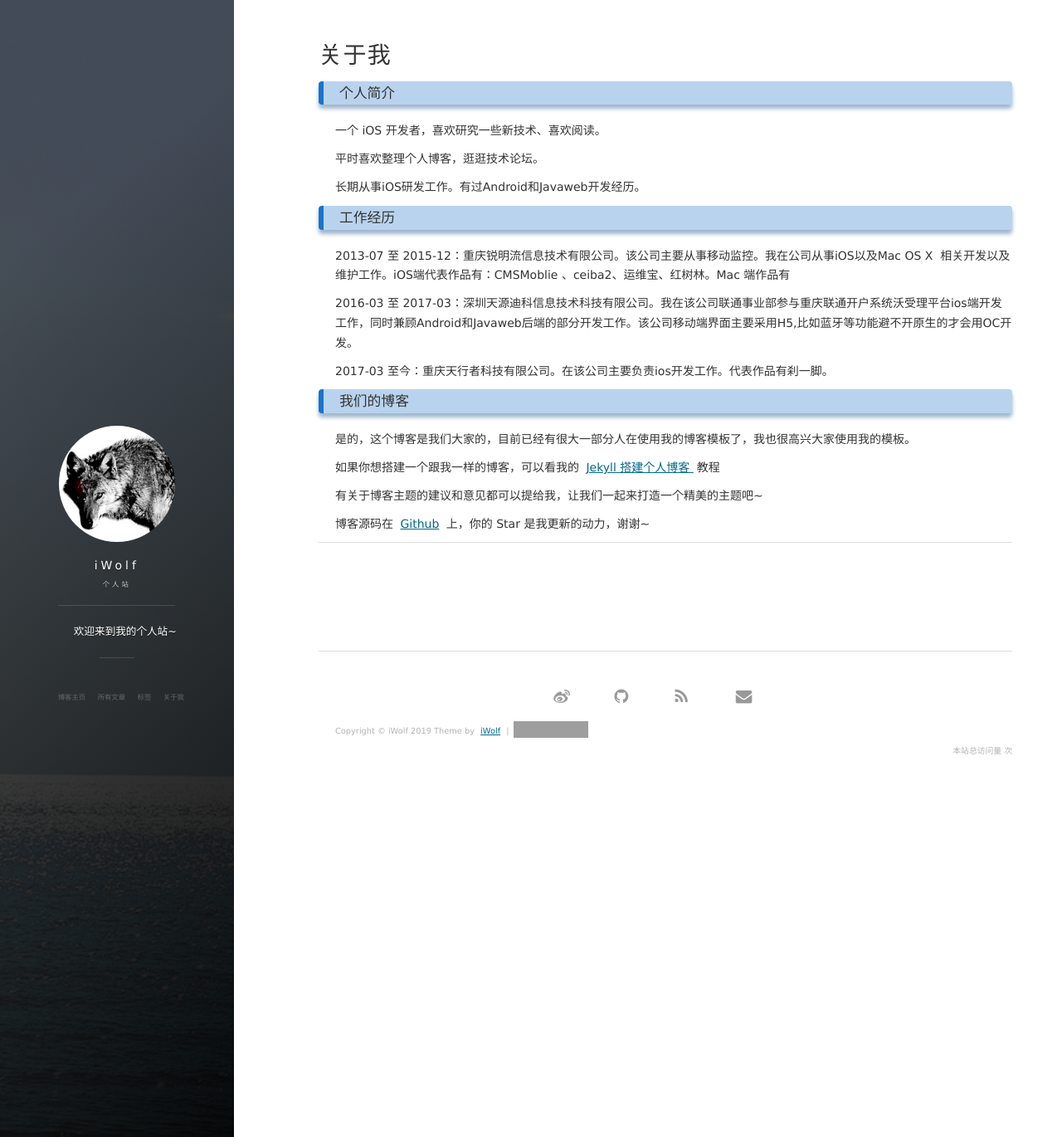
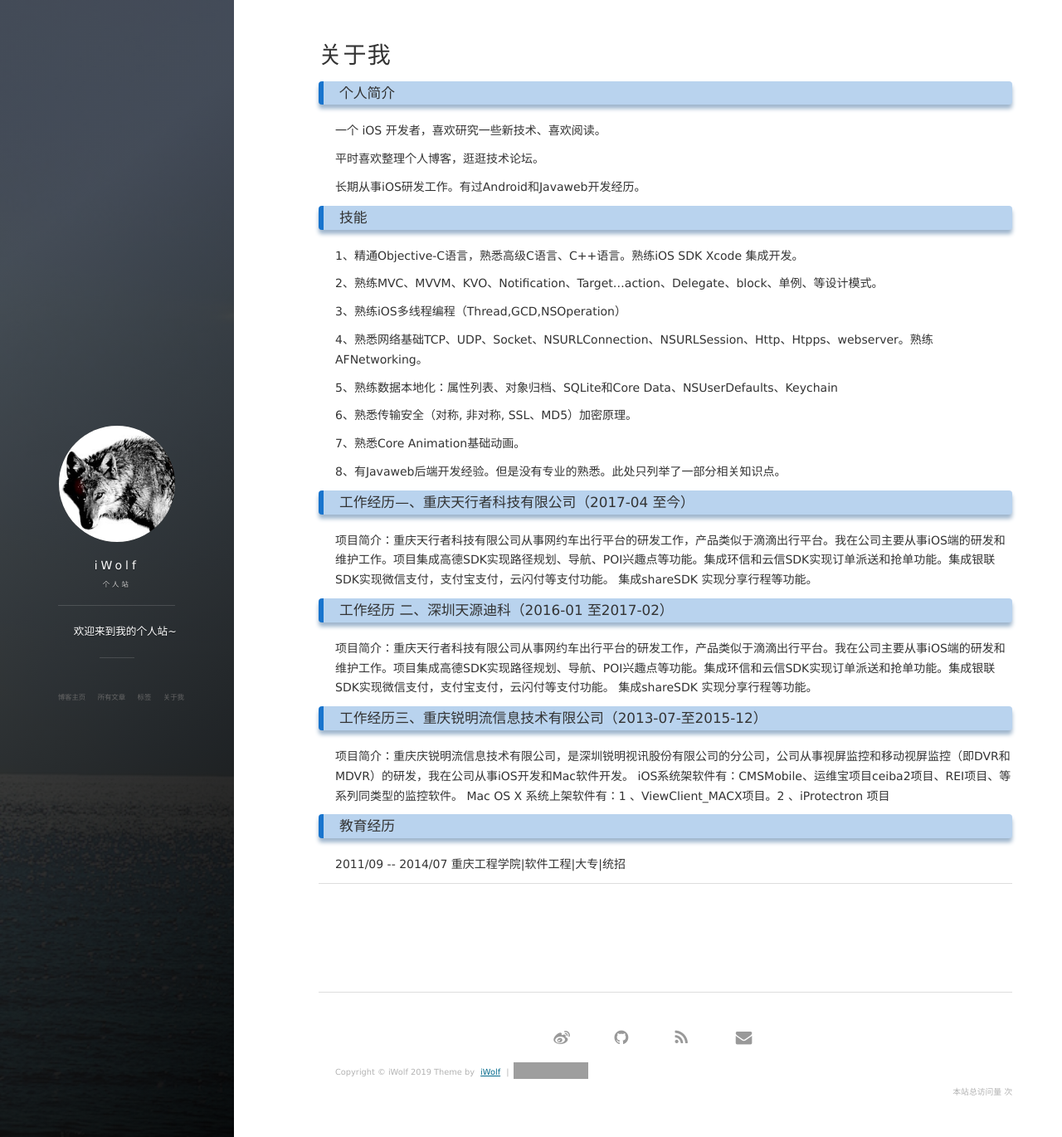
Before and after one commit to iWolfSex/iWolfSex.github.io, a Jekyll site: the page built from about.md, in a window 1280 px wide and 1370 px high. Shown: the whole window at 83% size. Built offline with Jekyll 4.4.1, drawn with Linux system fonts in a browser that asks for light colours; nearby versions of some CDN libraries; comment, search, counter and statistics services are not loaded; grey boxes are pictures that could not be loaded.

Commit message:
fix:修改个人介绍

```diff
--- a/about.md
+++ b/about.md
@@ -3,49 +3,75 @@ layout: page
 title: 关于我
 ---
 <h3> 个人简介 </h3>
+
+<p>
 一个 iOS 开发者，喜欢研究一些新技术、喜欢阅读。
+<p>
+
 <p>
 平时喜欢整理个人博客，逛逛技术论坛。
 <p>
+
+<p>
 长期从事iOS研发工作。有过Android和Javaweb开发经历。
+<p>
 
-<h3> 工作经历 </h3>
+<h3> 技能 </h3>
 <p>
-2013-07 至 2015-12：重庆锐明流信息技术有限公司。该公司主要从事移动监控。我在公司从事iOS以及Mac OS X  相关开发以及维护工作。iOS端代表作品有：CMSMoblie 、ceiba2、运维宝、红树林。Mac 端作品有
+1、精通Objective-C语言，熟悉高级C语言、C++语言。熟练iOS SDK Xcode 集成开发。
 <p>
 
 <p>
-2016-03 至 2017-03：深圳天源迪科信息技术科技有限公司。我在该公司联通事业部参与重庆联通开户系统沃受理平台ios端开发工作，同时兼顾Android和Javaweb后端的部分开发工作。该公司移动端界面主要采用H5,比如蓝牙等功能避不开原生的才会用OC开发。
+2、熟练MVC、MVVM、KVO、Notification、Target…action、Delegate、block、单例、等设计模式。
 <p>
 
 <p>
-2017-03 至今：重庆天行者科技有限公司。在该公司主要负责ios开发工作。代表作品有刹一脚。
+3、熟练iOS多线程编程（Thread,GCD,NSOperation）
 <p>
 
-<h3> 我们的博客 </h3>
+<p>
+4、熟悉网络基础TCP、UDP、Socket、NSURLConnection、NSURLSession、Http、Htpps、webserver。熟练 AFNetworking。
+<p>
+
+<p>
+5、熟练数据本地化：属性列表、对象归档、SQLite和Core Data、NSUserDefaults、Keychain
+<p>
+
+<p>
+6、熟悉传输安全（对称, 非对称, SSL、MD5）加密原理。
+<p>
+
+<p>
+7、熟悉Core Animation基础动画。
+<p>
+
+<p>
+8、有Javaweb后端开发经验。但是没有专业的熟悉。此处只列举了一部分相关知识点。
+<p>
+
+<h3> 工作经历—、重庆天行者科技有限公司（2017-04 至今）</h3>
+<p>
+项目简介：重庆天行者科技有限公司从事网约车出行平台的研发工作，产品类似于滴滴出行平台。我在公司主要从事iOS端的研发和维护工作。项目集成高德SDK实现路径规划、导航、POI兴趣点等功能。集成环信和云信SDK实现订单派送和抢单功能。集成银联SDK实现微信支付，支付宝支付，云闪付等支付功能。
+集成shareSDK 实现分享行程等功能。
+<p>
+
+<h3> 工作经历 二、深圳天源迪科（2016-01 至2017-02）</h3>
+<p>
+项目简介：重庆天行者科技有限公司从事网约车出行平台的研发工作，产品类似于滴滴出行平台。我在公司主要从事iOS端的研发和维护工作。项目集成高德SDK实现路径规划、导航、POI兴趣点等功能。集成环信和云信SDK实现订单派送和抢单功能。集成银联SDK实现微信支付，支付宝支付，云闪付等支付功能。
+集成shareSDK 实现分享行程等功能。
 
 <p>
 
-是的，这个博客是我们大家的，目前已经有很大一部分人在使用我的博客模板了，我也很高兴大家使用我的模板。
-
+<h3>工作经历三、重庆锐明流信息技术有限公司（2013-07-至2015-12）</h3>
+<p>
+项目简介：重庆庆锐明流信息技术有限公司，是深圳锐明视讯股份有限公司的分公司，公司从事视屏监控和移动视屏监控（即DVR和MDVR）的研发，我在公司从事iOS开发和Mac软件开发。
+iOS系统架软件有：CMSMobile、运维宝项目ceiba2项目、REI项目、等系列同类型的监控软件。
+Mac OS X 系统上架软件有：1 、ViewClient_MACX项目。2 、iProtectron 项目
 <p>
 
-如果你想搭建一个跟我一样的博客，可以看我的
-<a href="/2016/10/jekyll_tutorials1/"> Jekyll 搭建个人博客 </a>
-教程
-
+<h3> 教育经历 </h3>
 <p>
-
-有关于博客主题的建议和意见都可以提给我，让我们一起来打造一个精美的主题吧~
-
-<p>
-
-博客源码在 <a target="_blank" href='https://github.com/leopardpan/leopardpan.github.io/'>Github</a> 上，你的 Star 是我更新的动力，谢谢~
-
-<p>
-
-<p>
-
+2011/09 -- 2014/07 重庆工程学院|软件工程|大专|统招
 <p>
 
 
```
Also changed, not shown: _posts/2015-08-25-HEXO搭建个人博客.md (+1 -1 lines).
